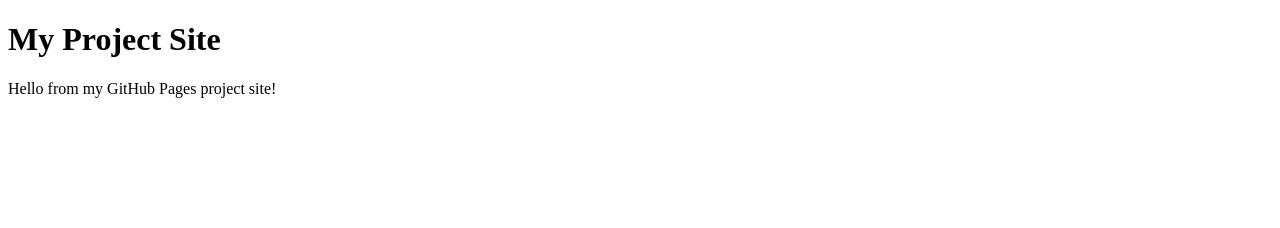
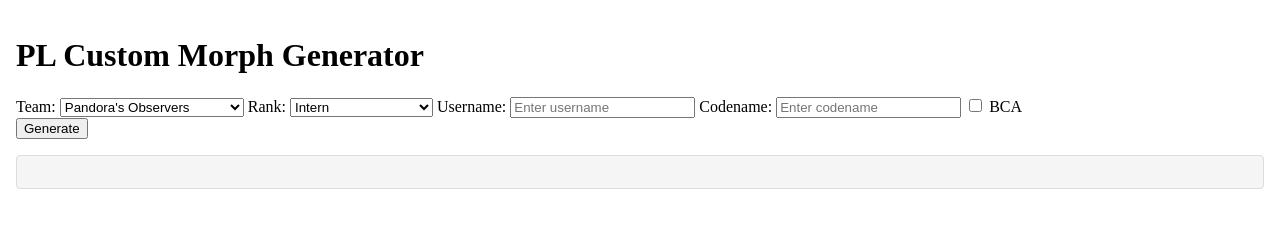
Before and after one commit to Dragon29R/PSF, a plain HTML site: page index.html in a window 1280 px wide. Drawn offline with Linux system fonts and the light colour scheme.

Commit message:
initial morph

```diff
--- /dev/null
+++ b/index.css
@@ -0,0 +1,22 @@
+body {
+    max-width: 100%;
+    margin: 0 auto;
+    padding: 1rem;
+}
+#outputWrap {
+    margin-top: 1rem;
+    width: 100%;
+    overflow-wrap: break-word;
+    word-wrap: break-word;
+    word-break: break-word;
+}
+#output {
+    white-space: pre-wrap;       /* preserve line breaks but wrap text */
+    font-family: monospace;
+    padding: 1rem;
+    background: #f5f5f5;
+    border: 1px solid #ddd;
+    border-radius: 4px;
+    max-width: 100%;
+    overflow-x: auto;           /* horizontal scroll if needed */
+}
--- a/index.html
+++ b/index.html
@@ -3,10 +3,44 @@
     <head>
         <meta charset="utf-8">
         <meta name="viewport" content="width=device-width,initial-scale=1">
-        <title>Cool Website</title>
+        <title>PL Custom Morph Generator</title>
+        <link rel="stylesheet" href="index.css">
+        <script src="script.js" defer></script>
     </head>
     <body>
-        <h1>My Project Site</h1>
-        <p>Hello from my GitHub Pages project site!</p>
+        <h1>PL Custom Morph Generator</h1>
+
+
+        <form id="rtagForm">
+            <label for="team">Team:</label>
+            <select id="team">
+                <option>Pandora's Observers</option>
+                <option>Prometheus Security Force</option>
+            </select>
+
+            <label for="rank">Rank:</label>
+            <select id="rank"></select>
+
+            <label for="username">Username:</label>
+            <input type="text" id="username" name="username" placeholder="Enter username">
+
+            <label for="codename">Codename:</label>
+            <input type="text" id="codename" name="codename" placeholder="Enter codename">
+
+            <label for="bca">
+            <input type="checkbox" id="bca" name="bca">
+                BCA
+            </label>
+
+            <br>
+            <button type="submit">Generate</button>
+        </form>
+
+        <div id="outputWrap">
+            <pre id="output" aria-live="polite"></pre>
+        </div>
+
+
+
     </body>
 </html>
--- /dev/null
+++ b/script.js
@@ -0,0 +1,119 @@
+document.addEventListener('DOMContentLoaded', () => {
+
+    const ranksByTeam = {
+        "Pandora's Observers": [
+            { name: "Intern", tier: "LR", level: "L2", health: 125 },
+            { name: "Junior Researcher", tier: "LR", level: "L2", health: 125 },
+            { name: "Researcher", tier: "LR", level: "L2", health: 125 },
+            { name: "Senior Researcher", tier: "MR", level: "L2", health: 125 },
+            { name: "Leading Researcher", tier: "MR", level: "L2", health: 125 },
+            { name: "Chief Researcher", tier: "MR", level: "L2", health: 125 },
+            { name: "Head Researcher", tier: "MR", level: "L2", health: 125 },
+            { name: "Professor", tier: "MR", level: "L2", health: 125 },
+            { name: "Research Governor", tier: "HR", level: "L3", health: 125 },
+            { name: "Board of Research", tier: "HR", level: "L3", health: 125 },
+            { name: "Board Director", tier: "HC", level: "L3", health: 150 }
+        ],
+        "Prometheus Security Force": [
+            { name: "Trainee", tier: "LR", level: "L2", health: 125 },
+            { name: "Private", tier: "LR", level: "L2", health: 125 },
+            { name: "Private First Class", tier: "LR", level: "L2", health: 125 },
+            { name: "Specialist", tier: "LR", level: "L2", health: 125 },
+            { name: "Corporal", tier: "LR", level: "L2", health: 125 },
+            { name: "Sergeant", tier: "MR", level: "L2", health: 12 },
+            { name: "Sergeant Second Class", tier: "MR", level: "L2", health: 12 },
+            { name: "Sergeant First Class", tier: "MR", level: "L2", health: 12 },
+            { name: "Master Sergeant", tier: "MR", level: "L2", health: 12 },
+            { name: "Sergeant Major", tier: "MR", level: "L2", health: 12 },
+            { name: "Warrant Officer", tier: "MR", level: "L2", health: 12 },
+            { name: "Second Lieutenant", tier: "HR", level: "L3", health: 175 },
+            { name: "First Lieutenant", tier: "HR", level: "L3", health: 175 },
+            { name: "Captain", tier: "HC", level: "L3", health: 200 },
+            { name: "Major", tier: "HC", level: "L3", health: 200 }
+        ]
+    };
+
+    const teamDisplayName = {
+        "Pandora's Observers": "[FGOI] Prometheus Laboratories | Pandora's Observers",
+        "Prometheus Security Force": "[FGOI] Prometheus Laboratories | Security Force",
+    };
+
+    const teamSelect = document.getElementById('team');
+    const rankSelect = document.getElementById('rank');
+
+    function updateRanks() {
+        const selectedTeam = teamSelect.value;
+        const newRanks = ranksByTeam[selectedTeam] || [];
+
+        rankSelect.innerHTML = '';
+
+        newRanks.forEach(rankObj => {
+            const option = document.createElement('option');
+            option.value = rankObj.name;
+            option.textContent = rankObj.name;
+            rankSelect.appendChild(option);
+        });
+    }
+
+    // ensure output area exists
+    let outputEl = document.getElementById('output');
+    if (!outputEl) {
+        outputEl = document.createElement('pre');
+        outputEl.id = 'output';
+        outputEl.style.whiteSpace = 'pre-wrap';
+        outputEl.style.marginTop = '1rem';
+        const form = document.getElementById('rtagForm');
+        form.parentNode.insertBefore(outputEl, form.nextSibling);
+    }
+
+    function generateTags(username, codename, team, rankName, bca) {
+        const teamLabel = teamDisplayName[team] || team;
+        const rankList = ranksByTeam[team] || [];
+        const rankObj = rankList.find(r => r.name === rankName) || { tier: "MR", level: "L2" };
+        const tier = rankObj.tier;
+        const level = rankObj.level;
+        const health = rankObj.health;
+
+        // main rtag + optional BC:A
+        let left = `permrtag ${username} ${teamLabel} <br /> [${tier} - ${level}] ${rankName}`;
+        if (bca) left += ' | BC:A';
+
+        // optional permntag
+        const permntagPart = codename ? ` & permntag ${username} "${codename}"` : '';
+
+        // permcrtag color + startergear per team (append the rank level in parentheses)
+        const color = team === "Pandora's Observers" ? 'cyan' : team === "Prometheus Security Force" ? 'gray' : 'cyan';
+        const starterItems = team === "Pandora's Observers"
+            ? 'pistol,clipboard,tablet,authorize'
+            : 'aa-12,arx-200,shield';
+        const permcr = `permcrtag ${username} ${color}`;
+        const starter = `startergear ${username} ${starterItems},${level}`;
+        const healthCmd = `permmaxhealth ${username} ${health}`;
+        const removemorph = `permmorph ${username} remove`;
+        // example:
+        // permrtag User  [FGOI] ... <br /> [MR - L2] Rank & permntag User "Code" & permcrtag User gray & startergear User aa-12,arx-200,shield,(L2)
+        return `${left}${permntagPart} & ${permcr} & ${starter} & ${healthCmd} & ${removemorph}`;
+    }
+
+    const form = document.getElementById('rtagForm');
+    form.addEventListener('submit', (e) => {
+        e.preventDefault();
+        const username = document.getElementById('username').value.trim();
+        const codenameRaw = document.getElementById('codename').value.trim();
+        const team = teamSelect.value;
+        const rank = rankSelect.value;
+        const bca = document.getElementById('bca').checked;
+
+        if (!username) {
+            outputEl.textContent = 'Enter a username.';
+            return;
+        }
+
+        const safeCodename = codenameRaw ? codenameRaw.replace(/"/g, '\\"') : '';
+
+        outputEl.textContent = generateTags(username, safeCodename, team, rank, bca);
+    });
+
+    teamSelect.addEventListener('change', updateRanks);
+    updateRanks();
+});
```
